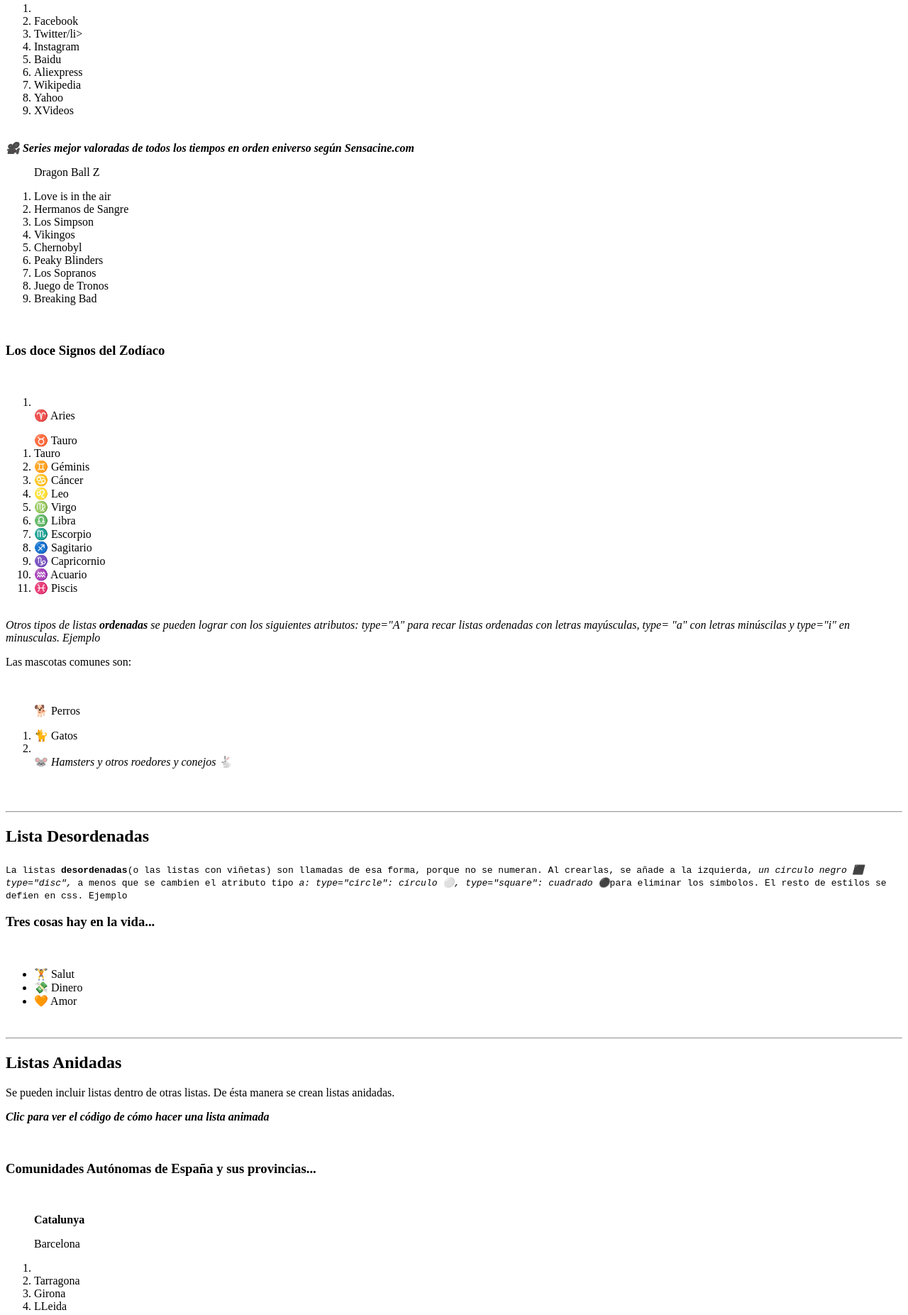
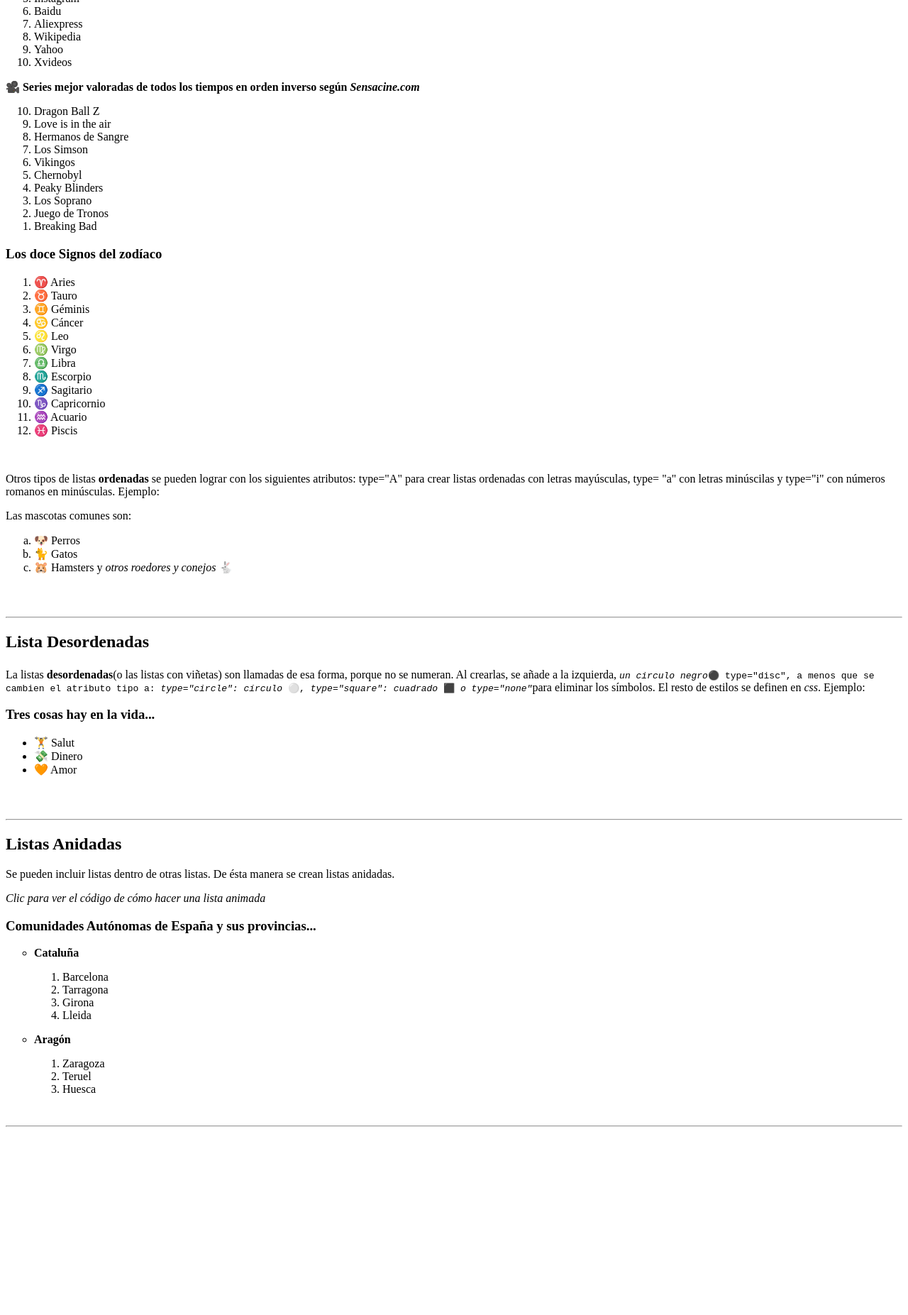
Before and after one commit to fontanillus/listas, a plain HTML site: page index.html in a window 1280 px wide. Shown: the part 322-2175 px from the top of the page at 71% size. After the commit the page ends 1918 px from the top, so only its background shows below. Drawn offline with Linux system fonts and the light colour scheme.

Commit message:
Add files via upload

```diff
--- a/index.html
+++ b/index.html
@@ -8,38 +8,32 @@
 <body> <h1><strong>Listas... ordenadas, con viñetas, animadas</strong></h1>
     <P>Aprendamos a hacer listas. Para incluir los emojis y simbolos, pódeis busccarlos en w2school</P>
     <p>Esta página contiene algunos estilos css que ya veremos en su oportunidad.</p>
-    <h2><strong>Listas Ordenadas</strong></h2>
+    <h2><strong>Listas Ordenadas  </ol></strong></h2>
     <h3>&#127760; <strong>Las páginas web más utilizadas</strong></h3>
-    <br>
-    <ol>Google</ol>
-    <ol>Youtube<li></li>
+    <ol><li>Google</li>
+    <li>Youtube</li>
     <li>Facebook</li>
-    <li>Twitter/li>
+    <li>Twiter</li>
     <li>Instagram</li>
     <li>Baidu</li>
     <li>Aliexpress</li>
     <li>Wikipedia</li>
     <li>Yahoo</li>
-    <li>XVideos</li></ol>
-    <br>
-    <cite>&#127909; <strong>Series mejor valoradas de todos los tiempos en orden eniverso según <em>Sensacine.com</em></strong></cite>
-    <br>
-<OL reversed>Dragon Ball Z</OL>
-<ol><li>Love is in the air</li>
+    <li>Xvideos</li></ol>
+    &#127909; <strong>Series mejor valoradas de todos los tiempos en orden inverso según <cite><em>Sensacine.com</em></cite></strong>
+        <ol reversed><li>Dragon Ball Z</li>
+    <li>Love is in the air</li>
     <li>Hermanos de Sangre</li>
-<li>Los Simpson</li>
+    <li>Los Simson</li>
     <li>Vikingos</li>
     <li>Chernobyl</li>
     <li>Peaky Blinders</li>
-<li>Los Sopranos</li>
+    <li>Los Soprano</li>
     <li>Juego de Tronos</li>
     <li>Breaking Bad</li></ol>
-</ol>
-<br>
-<h3> <strong>Los doce Signos del Zodíaco</strong></h3>
-<br>
-<ol><li></li>&#9800; Aries</ol>
-<ol>&#9801; Tauro<li>Tauro</li>
+<h3> <strong>Los doce Signos del zodíaco</strong></h3>
+<ol><li>&#9800; Aries</li>
+<li>&#9801; Tauro</li>
 <li>&#9802; Géminis</li>
 <li>&#9803; Cáncer</li>
 <li>&#9804; Leo</li>
@@ -51,40 +45,45 @@
 <li>&#9810; Acuario</li>
 <li>&#9811; Piscis</li></ol>
 <br>
-<cite>Otros tipos de listas <strong>ordenadas</strong> se pueden lograr con los siguientes atributos: type="A" para recar listas ordenadas con letras mayúsculas, type= "a" con letras minúscilas y type="i" en minusculas. Ejemplo</p></cite>
+<p>Otros tipos de listas <strong>ordenadas</strong> se pueden lograr con los siguientes atributos: type="A" para crear listas ordenadas con letras mayúsculas, type= "a" con letras minúscilas y type="i" con números romanos en minúsculas. Ejemplo:</p>
 <p>Las mascotas comunes son:</p>
-<br>
-<ol type="a">&#128021; Perros</ol>
-<ol><li>&#128008; Gatos</li>
-<li></li>&#128045; <em>Hamsters y otros roedores y conejos</em> &#128007; </ol>
+<ol type="a"><li>&#128054; Perros</li>
+<li>&#128008; Gatos</li>
+<li>&#128057; Hamsters y<em> otros roedores y conejos</em> &#128007;</li></ol>
 <br><br>
 <hr>
 <h2><strong>Lista Desordenadas <ul></strong></h2>
-<code>La listas <strong>desordenadas</strong>(o las listas con viñetas) son llamadas de esa forma, porque no se numeran. Al crearlas, se añade a la izquierda, <em>un circulo negro &#11035; type="disc",</em> a menos que se cambien el atributo tipo <em>a: type="circle": círculo &#9898;, type="square": cuadrado &#9899;</em>para eliminar los símbolos. El resto de estilos se defien en css. Ejemplo</code>
+La listas <strong>desordenadas</strong>(o las listas con viñetas) son llamadas de esa forma, porque no se numeran. Al crearlas, se añade a la izquierda, <code><em>un circulo negro</em>&#9899; type="disc",</em> a menos que se cambien el atributo tipo a: <em>type="circle": círculo</em> &#9898;, <em>type="square": cuadrado</em> &#11035; <em>o type="none"</em></code>para eliminar los símbolos. El resto de estilos se definen en <em>css</em>. Ejemplo:</code>
 <h3><strong>Tres cosas hay en la vida...</strong></h3>
-<br>
 <ul><li>&#127947; Salut</li>
 <li>&#128184; Dinero</li>
 <li>&#129505; Amor</li></ul>
-<br>
+<br><br>
 <hr>
 <h2><strong>Listas Anidadas</strong></h2>
 <p>Se pueden incluir listas dentro de otras listas. De ésta manera se crean listas anidadas.</p>
-<p><strong><em>Clic para ver el código de cómo hacer una lista animada</em></strong></p>
+<p><em>Clic para ver el código de cómo hacer una lista animada</em></p>
+<h3>Comunidades Autónomas de España y sus provincias... </h3>
+<ul type="circle">
+<li>
+<p><strong>Cataluña</strong></p>
+<ol>
+<li>Barcelona</li>
+<li>Tarragona</li>
+<li>Girona</li>
+<li>Lleida</li>
+</ol>
+</li>
+<li>
+<p><strong>Aragón</strong></p>
+<ol>
+<li>Zaragoza</li>
+<li>Teruel</li>
+<li>Huesca</li></ol>
+</ol>
+</li>
+</ul>
 <br>
-<h3>Comunidades Autónomas de España y sus provincias... </h3>
-<br>
-<ul type="circle"><strong>Catalunya</strong></ul>
-<ol start="1.">Barcelona</ol>
-<ol><li><li>Tarragona</li>
-<li>Girona</li>
-<li>LLeida</li></li></ol>
-<br>
-<ul type="circle"><strong>Aragón</strong></ul>
-<ol><li><li>Zaragoza</li>
-<li>Huesca</li>
-<li>Teruel</li></li></ol>
-<br>
-
+<hr>
 </body>
 </html>
```
Lines whose indentation alone changed are shown as unchanged.
